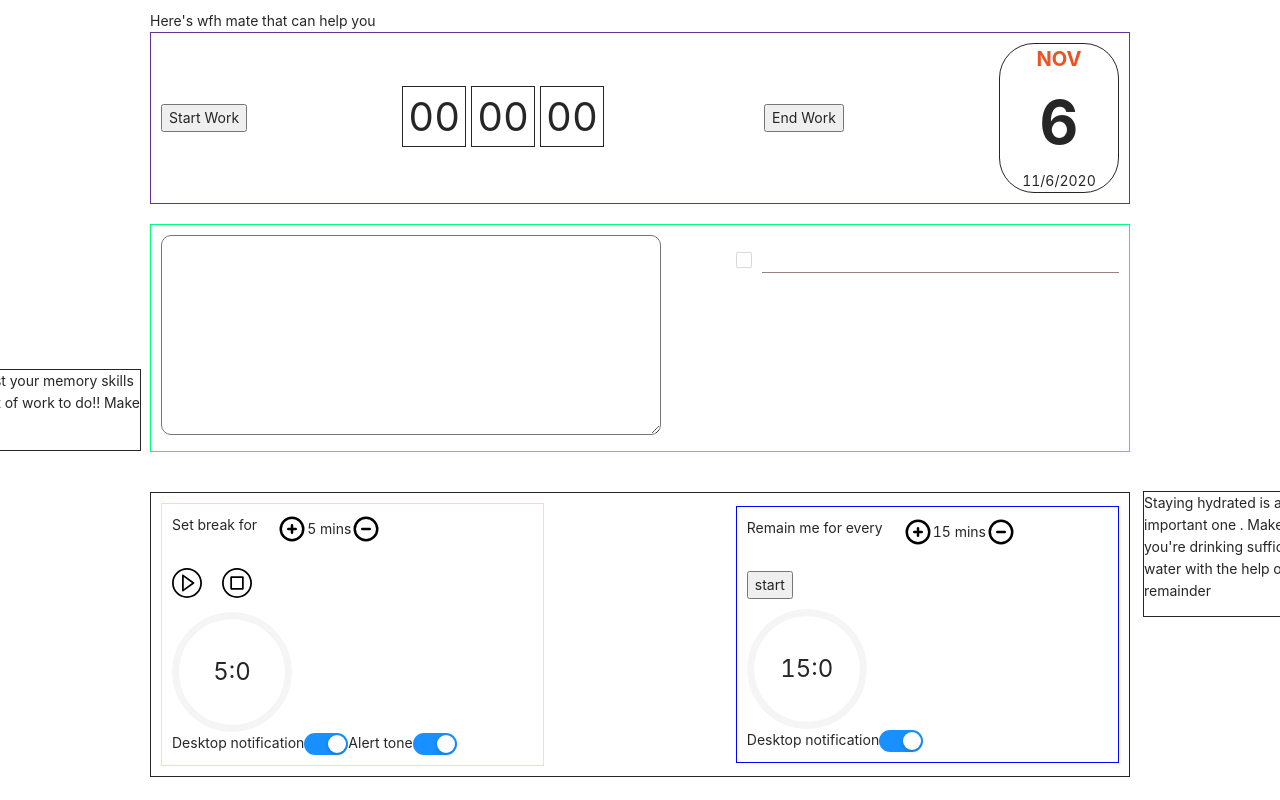
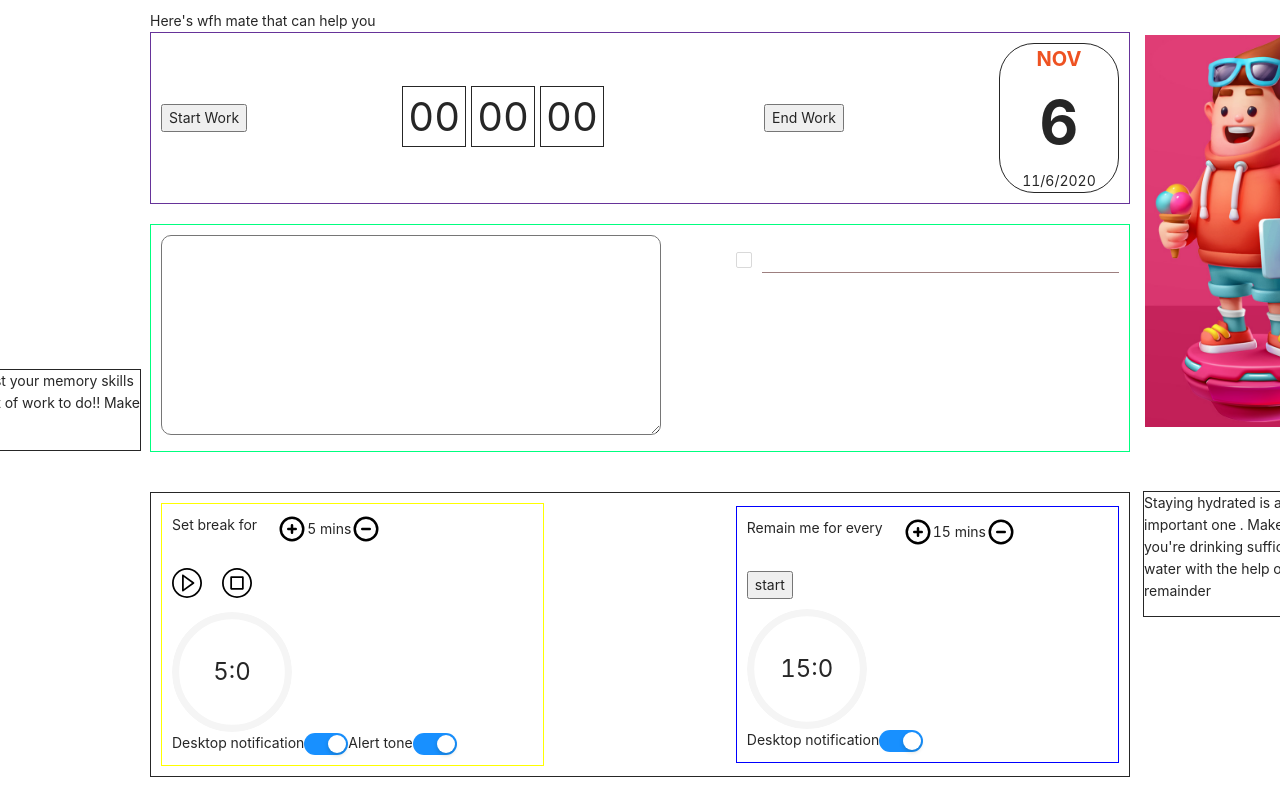
Before and after one commit to karthick3018/wfh-mate, a React (Create React App) app: page / in a window 1280 px wide. Shown: the top 800 px of the page. Built offline with nearby package versions, Linux system fonts and the light colour scheme.

Commit message:
mate image added

```diff
--- a/src/components/note/index.js
+++ b/src/components/note/index.js
@@ -1,6 +1,7 @@
 import React from 'react';
 import TextArea from '../../uiElements/textArea';
 import TodoElement from '../../uiElements/todo';
+import mate from '../icons/mate.png';
 import './notes.css';
 
 const Note = () => {
@@ -13,6 +14,11 @@ const Note = () => {
 
       />
       <TodoElement/>
+      <div className="mate-image-wrapper">
+        <figure className="mate-figure">
+          <img className="mate-img" src={mate} alt="mate" />
+        </figure>
+      </div>
     </div>
   )
 }
--- a/src/components/note/notes.css
+++ b/src/components/note/notes.css
@@ -16,3 +16,17 @@
   bottom: 0;
   border: 1px solid;
 }
+
+.mate-image-wrapper{
+  position: absolute;
+  right: -216px;
+  top: -190px;
+}
+
+.mate-figure{
+  max-width: 200px;
+}
+
+.mate-img{
+  width: 100%;
+}
--- a/src/uiElements/desktopNotification.js
+++ b/src/uiElements/desktopNotification.js
@@ -1,5 +1,6 @@
 import React from 'react';
 import Notification from 'react-web-notification';
+import mate from '../components/icons/mate.png';
 
 const DesktopNotification = ({
   title='WFH mate',
@@ -12,7 +13,7 @@ const DesktopNotification = ({
   const options = {
     tag: 'now',
     body,
-    // icon: icon,
+    icon: mate,
     lang: 'en',
     dir: 'ltr',
   }
```
Also changed, not shown: src/components/icons/mate.png (added).
